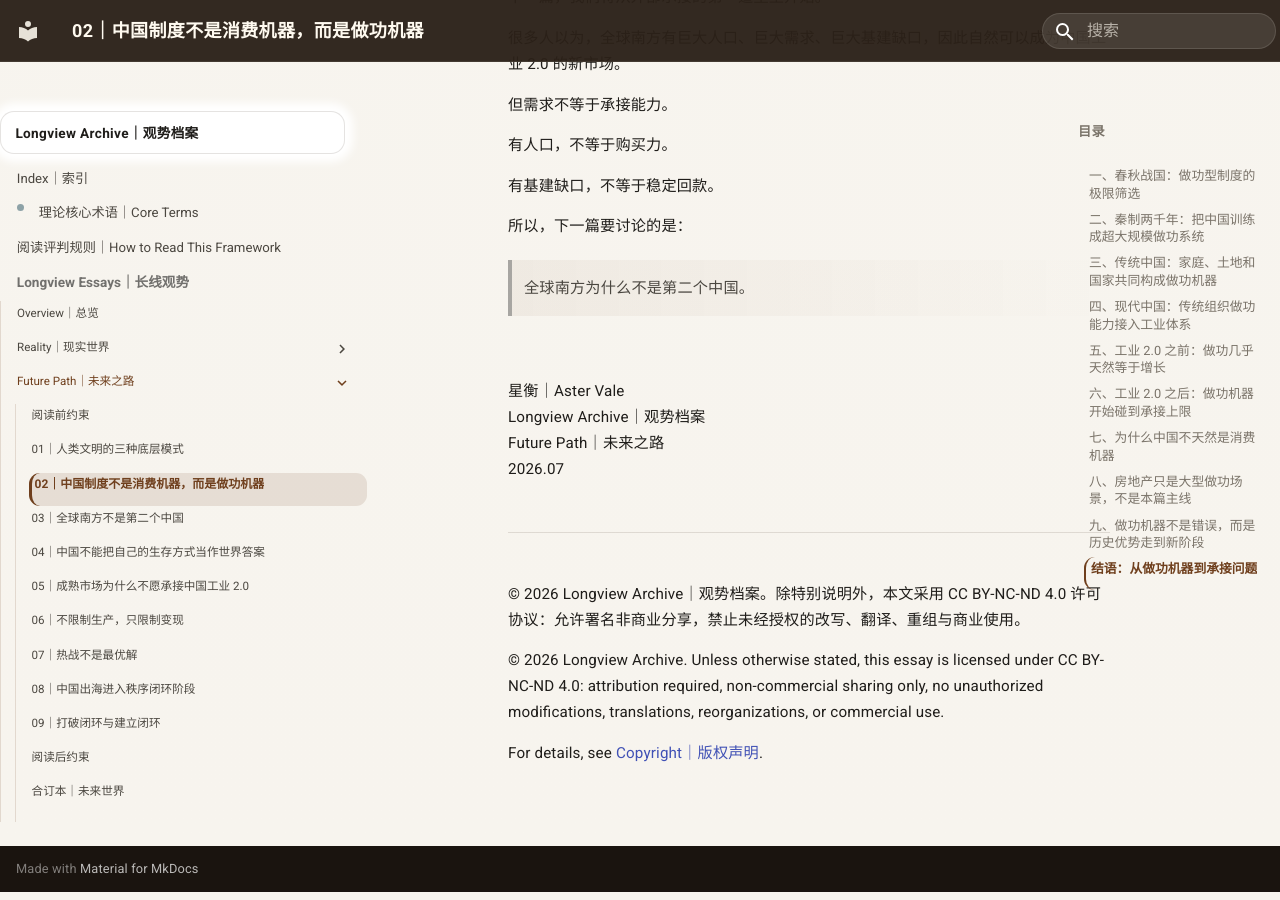
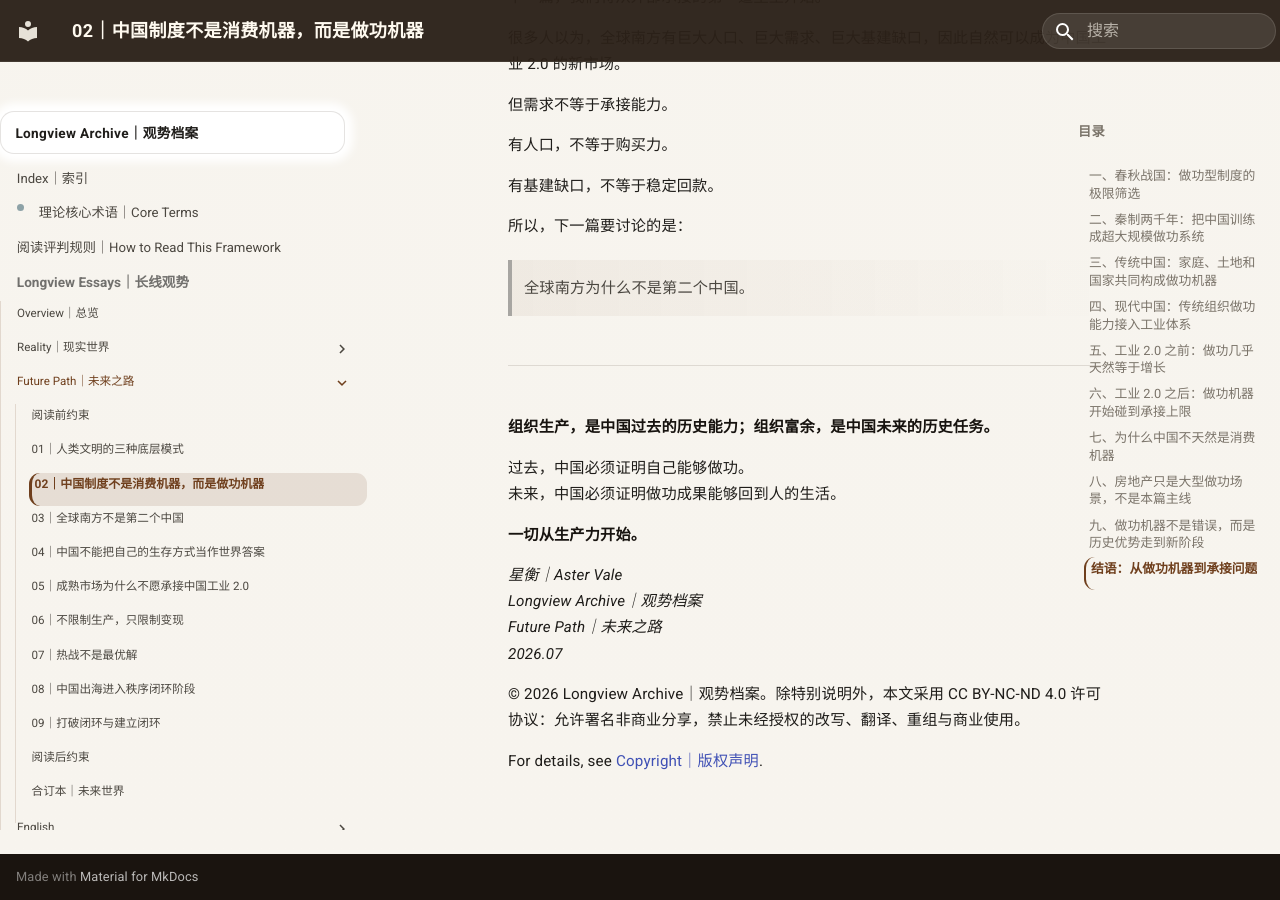
Before and after one commit to guanshi1688/longview-archive, an MkDocs documentation site: the page built from docs/essays/future/02.md, in a window 1280 px wide and 900 px high, scrolled down 16448 px. Built offline with MkDocs 1.6.1 and Material for MkDocs 9.7.7, drawn with Linux system fonts in a browser that asks for light colours.

Commit message:
Update 02.md

```diff
--- a/docs/essays/future/02.md
+++ b/docs/essays/future/02.md
@@ -695,18 +695,20 @@
 
 > 全球南方为什么不是第二个中国。
 
+---
 
-<br>
+**组织生产，是中国过去的历史能力；组织富余，是中国未来的历史任务。**
 
-星衡｜Aster Vale<br>
-Longview Archive｜观势档案<br>
-Future Path｜未来之路<br>
-2026.07
+过去，中国必须证明自己能够做功。
+未来，中国必须证明做功成果能够回到人的生活。
 
----
+**一切从生产力开始。**
+
+*星衡｜Aster Vale*
+*Longview Archive｜观势档案*
+*Future Path｜未来之路*
+*2026.07*
 
 © 2026 Longview Archive｜观势档案。除特别说明外，本文采用 CC BY-NC-ND 4.0 许可协议：允许署名非商业分享，禁止未经授权的改写、翻译、重组与商业使用。
 
-© 2026 Longview Archive. Unless otherwise stated, this essay is licensed under CC BY-NC-ND 4.0: attribution required, non-commercial sharing only, no unauthorized modifications, translations, reorganizations, or commercial use.
-
 For details, see [Copyright｜版权声明](/copyright/).
```
